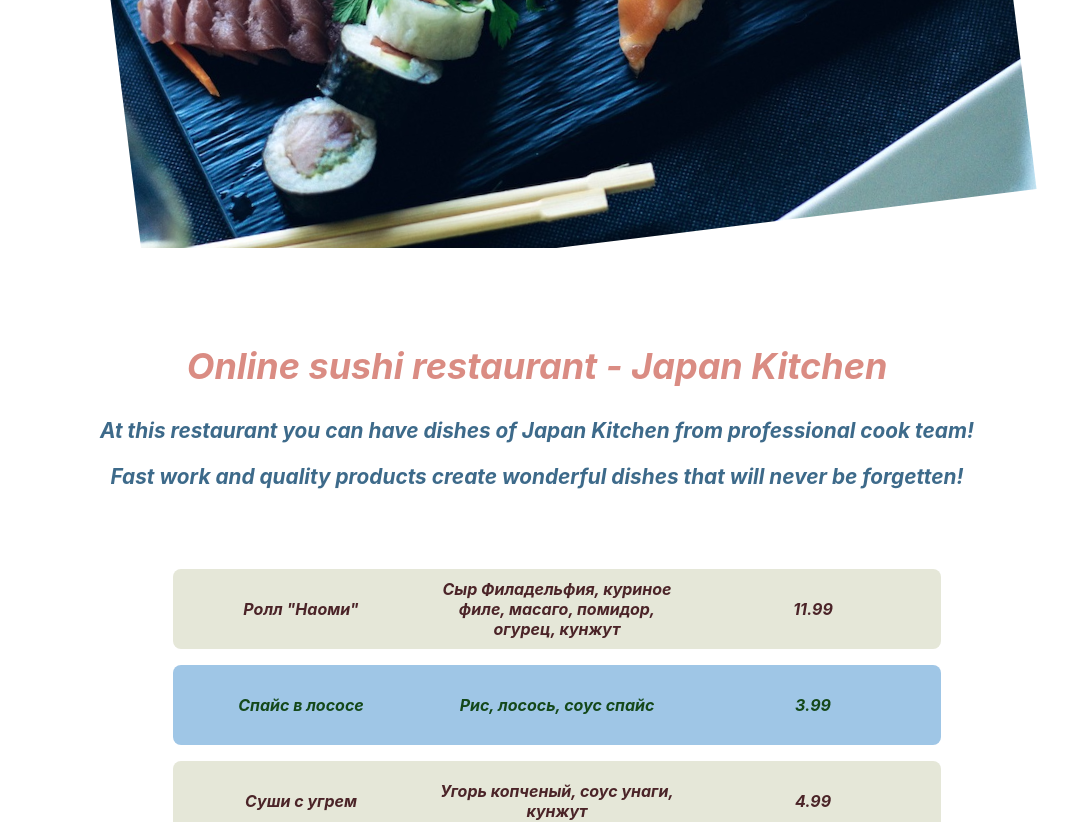
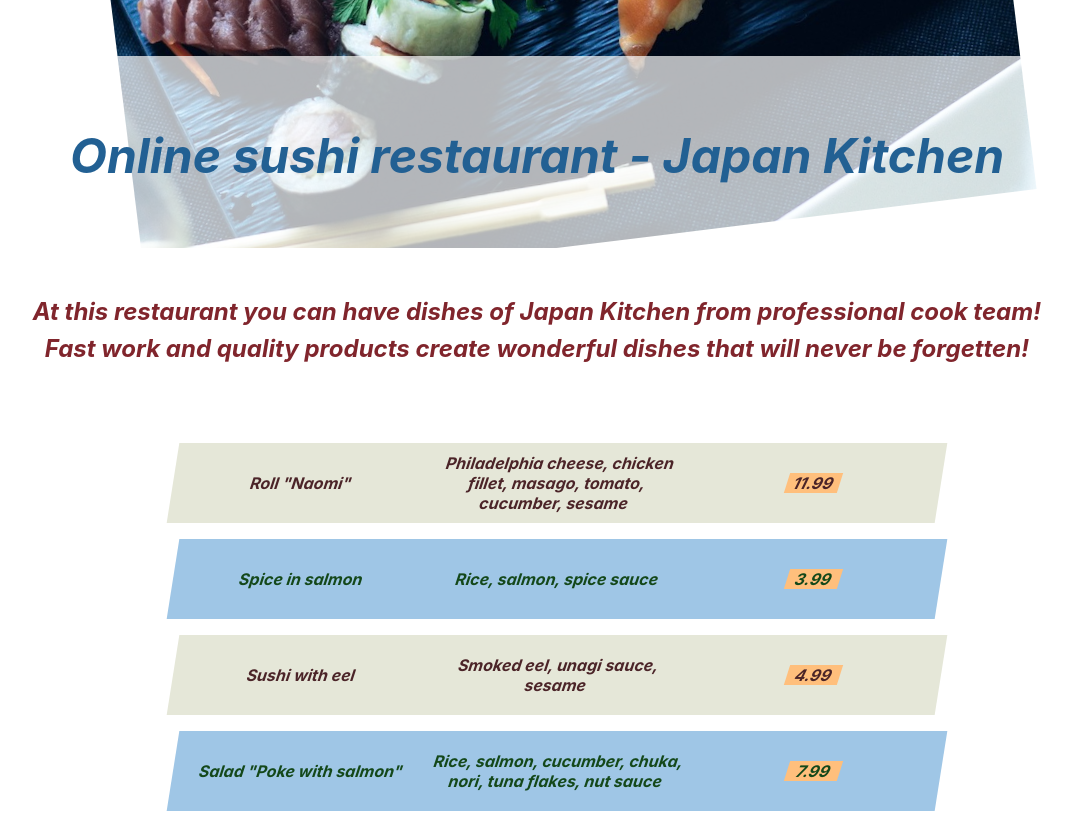
Before and after one commit to Waldemar-00/japan-kitchen, a React (Create React App) app: page / in a window 1280 px wide. Shown: the part 280-1102 px from the top of the page, without its empty margins (103-1175 px from the left). Built offline with nearby package versions, Linux system fonts and the light colour scheme.

Commit message:
changed styles and language

```diff
--- a/src/components/List/DataDishes.js
+++ b/src/components/List/DataDishes.js
@@ -3,28 +3,28 @@
   return [
     {
       id: v4(),
-      name: 'Ролл "Наоми"',
+      name: 'Roll "Naomi"',
       description:
-        "Сыр Филадельфия, куриное филе, масаго, помидор, огурец, кунжут",
+        "Philadelphia cheese, chicken fillet, masago, tomato, cucumber, sesame",
       price: 11.99,
     },
     {
       id: v4(),
-      name: "Спайс в лососе",
-      description: "Рис, лосось, соус спайс",
+      name: "Spice in salmon",
+      description: "Rice, salmon, spice sauce",
       price: 3.99,
     },
     {
       id: v4(),
-      name: "Суши с угрем",
-      description: "Угорь копченый, соус унаги, кунжут",
+      name: "Sushi with eel",
+      description: "Smoked eel, unagi sauce, sesame",
       price: 4.99,
     },
     {
       id: v4(),
-      name: 'Салат "Поке с лососем"',
+      name: 'Salad "Poke with salmon"',
       description:
-        "Рис, лосось, огурец, чука, нори, стружка тунца, соус ореховый",
+        "Rice, salmon, cucumber, chuka, nori, tuna flakes, nut sauce",
       price: 7.99,
     },
   ];
--- a/src/components/List/Dishes.js
+++ b/src/components/List/Dishes.js
@@ -8,7 +8,7 @@
           return <li key={dish.id}>
             <div>{dish.name}</div>
             <div>{dish.description}</div>
-            <div>{dish.price}</div>
+            <div className={styles.price}>{dish.price}</div>
             </li>
         })
       }
--- a/src/components/List/Dishes.module.css
+++ b/src/components/List/Dishes.module.css
@@ -14,7 +14,7 @@
   grid-template-columns: repeat(3, 20vw);
   grid-auto-flow: column;
   background-color: #e5e7d8ff;
-  border-radius: 8px;
+  transform: skew(-9deg);
   height: 5rem;
   align-items: center;
   font-size: 1rem;
@@ -26,3 +26,10 @@
   background-color: rgb(159, 198, 230);
   color: #14481aff;
 }
+.price {
+  width: 3.3rem;
+  margin: 0 auto;
+  background-color: rgb(255, 191, 124);
+  transform: skew(-9deg);
+  border: none;
+}
--- a/src/components/List/Promo.js
+++ b/src/components/List/Promo.js
@@ -3,10 +3,10 @@
 function Promo() {
   return (
     <main className={styles.promo}>
+      <h1>Online sushi restaurant - Japan Kitchen</h1>
       <section>
-        <h1>Online sushi restaurant - Japan Kitchen</h1>
         <p>At this restaurant you can have dishes of Japan Kitchen from professional cook team!</p>
-        <p>Fast work and quality products create wonderful dishes that will never be forgetten! </p>
+        <p>Fast work and quality products create wonderful dishes that will never <span>be forgetten!</span> </p>
       </section>
       <Dishes />
     </main>
--- a/src/components/List/Promo.module.css
+++ b/src/components/List/Promo.module.css
@@ -1,11 +1,29 @@
 .promo {
-  margin-top: 33rem;
   color: #da8c83ff;
+  color: #226093ff;
   font-weight: bold;
   font-style: italic;
   font-size: 1.5rem;
+  position: absolute;
+  top: 21rem;
+  width: 100vw;
+  z-index: 30;
+  background-color: rgba(255, 255, 255, 0.7);
+}
+.promo h1 {
+  margin-top: 70px
+}
+.promo section {
+  margin-top: 8rem;
 }
 .promo p {
-  color: rgb(61, 106, 138);
-  font-size: 1.3rem;
+  margin-top: -1rem;
+  color: #80252cff;
+  font-size: 1.5rem;
 }
+/* .promo p span { */
+  /* display: inline-block; */
+  /* background-color: #da8c83ff; */
+  /* transform: skewX(9deg); */
+/*    */
+/* } */
```
